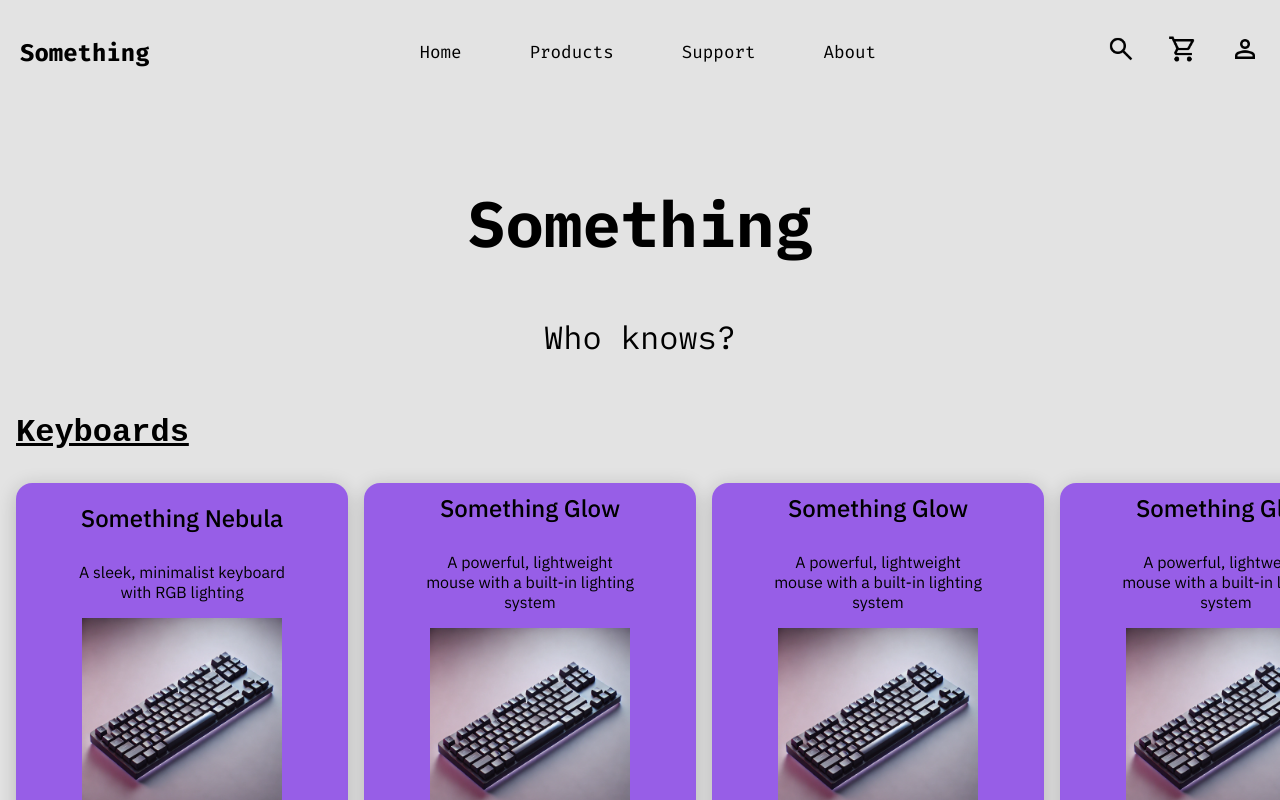
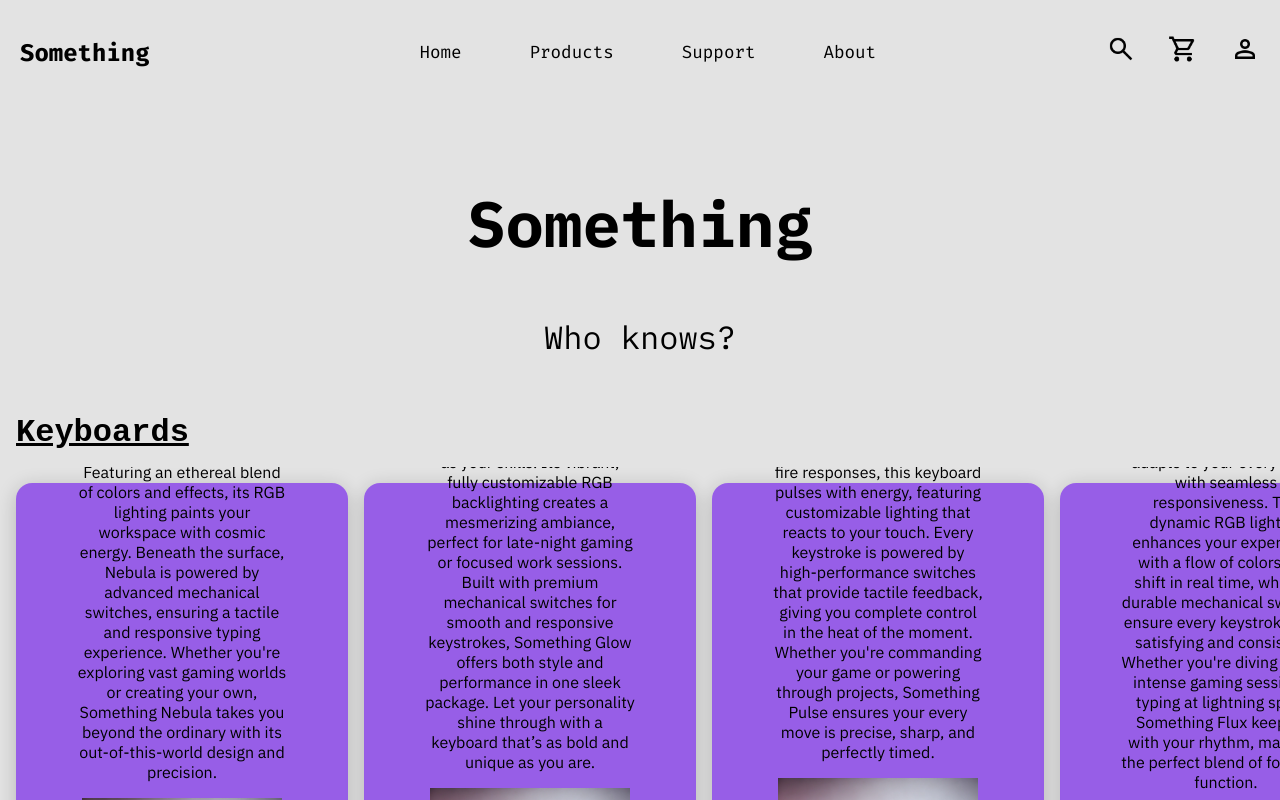
Before and after one commit to MonkyMars/Something-Keyboards, a Next.js app: page / in a window 1280 px wide. Shown: the top 800 px of the page. Built offline with nearby package versions, Linux system fonts and the light colour scheme; a web font is replaced by a local one.

Commit message:
added better descriptions for each product

```diff
--- a/global/GlobalContext.js
+++ b/global/GlobalContext.js
@@ -9,7 +9,7 @@ export const GlobalProvider = ({ children }) => {
         {
           id: 1,
           name: "Something Nebula",
-          description: "A sleek, minimalist keyboard with RGB lighting",
+          description: "Step into the cosmos with Something Nebula, a keyboard inspired by the beauty of distant galaxies. Featuring an ethereal blend of colors and effects, its RGB lighting paints your workspace with cosmic energy. Beneath the surface, Nebula is powered by advanced mechanical switches, ensuring a tactile and responsive typing experience. Whether you're exploring vast gaming worlds or creating your own, Something Nebula takes you beyond the ordinary with its out-of-this-world design and precision.",
           image: "/products/nebula/Nebula.webp",
           price: 100.99,
           url: "/product/nebula",
@@ -24,7 +24,7 @@ export const GlobalProvider = ({ children }) => {
           id: 2,
           name: "Something Glow",
           description:
-            "A powerful, lightweight mouse with a built-in lighting system",
+            "Illuminate your setup with Something Glow, a keyboard designed to shine as brightly as your skills. Its vibrant, fully customizable RGB backlighting creates a mesmerizing ambiance, perfect for late-night gaming or focused work sessions. Built with premium mechanical switches for smooth and responsive keystrokes, Something Glow offers both style and performance in one sleek package. Let your personality shine through with a keyboard that’s as bold and unique as you are.",
           image: "/products/glow/Glow.webp",
           price: 150.99,
           url: "/product/glow",
@@ -37,12 +37,12 @@ export const GlobalProvider = ({ children }) => {
       [
         {
           id: 2,
-          name: "Something Glow",
+          name: "Something Pulse",
           description:
-            "A powerful, lightweight mouse with a built-in lighting system",
+            "Feel the heartbeat of your performance with Something Pulse. Built to deliver rapid-fire responses, this keyboard pulses with energy, featuring customizable lighting that reacts to your touch. Every keystroke is powered by high-performance switches that provide tactile feedback, giving you complete control in the heat of the moment. Whether you're commanding your game or powering through projects, Something Pulse ensures your every move is precise, sharp, and perfectly timed.",
           image: "/products/glow/Glow.webp",
-          price: 150.99,
-          url: "/product/glow",
+          price: 139.99,
+          url: "/product/pulse",
           dimensions: {
             width: 200,
             height: 200,
@@ -52,12 +52,12 @@ export const GlobalProvider = ({ children }) => {
       [
         {
           id: 2,
-          name: "Something Glow",
+          name: "Something Flux",
           description:
-            "A powerful, lightweight mouse with a built-in lighting system",
+            "Something Flux is where precision meets fluidity. Designed for both gamers and creators, this keyboard adapts to your every move with seamless responsiveness. The dynamic RGB lighting enhances your experience with a flow of colors that shift in real time, while its durable mechanical switches ensure every keystroke feels satisfying and consistent. Whether you're diving into an intense gaming session or typing at lightning speed, Something Flux keeps up with your rhythm, making it the perfect blend of form and function.",
           image: "/products/glow/Glow.webp",
-          price: 150.99,
-          url: "/product/glow",
+          price: 199.99,
+          url: "/product/flux",
           dimensions: {
             width: 200,
             height: 200,
```
